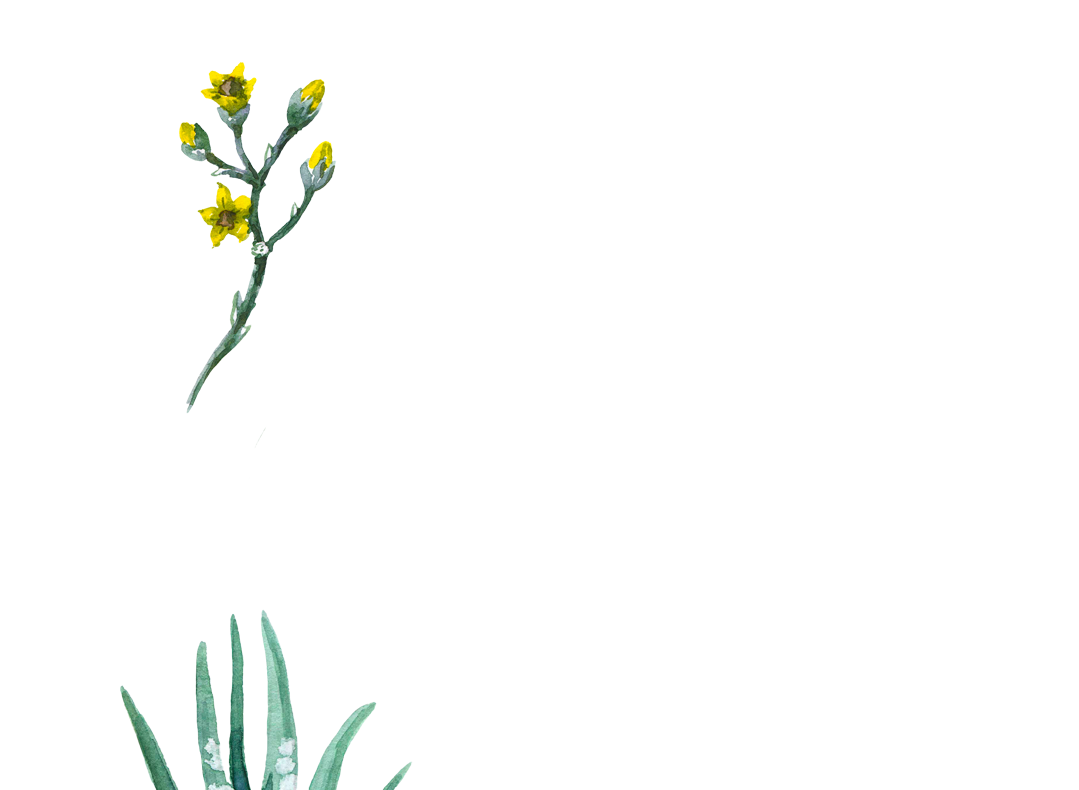
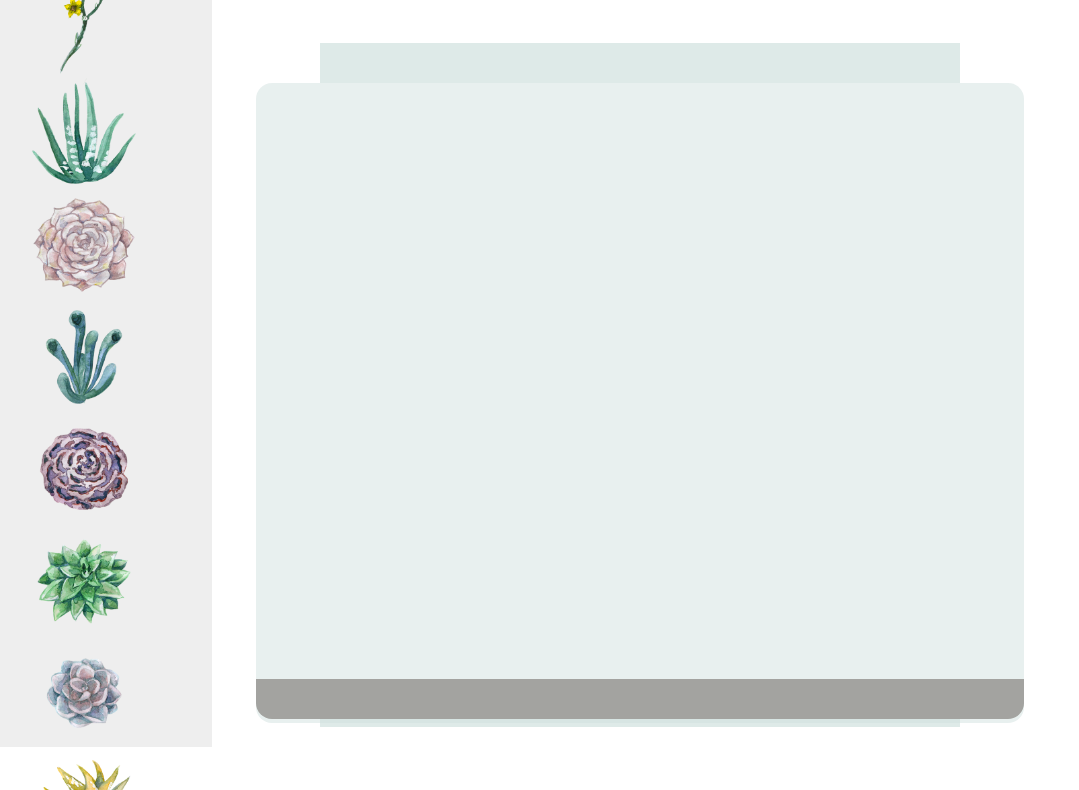
Before and after one commit to Abolfazlms/WebDev, a plain HTML site: page Project1/index.html in a window 1280 px wide. Shown: the part 73-863 px from the top of the page, without its empty margins (0-1079 px from the left). Drawn offline with Linux system fonts and the light colour scheme.

Commit message:
terrarium jar and dirt added and plants sorted

```diff
--- a/Project1/index.html
+++ b/Project1/index.html
@@ -5,6 +5,7 @@
         <meta charset="utf-8"/>
         <meta http-equiv="X-UA-Compatible" content="IE=edge"/>
         <meta name="viewport" content="width=210, initial-scale=1"/>
+        <link rel="stylesheet" href="style.css"/>
     </head>
     <body>
         <h1>My Test Terrarium</h1>
@@ -53,6 +54,16 @@
                     <img class="plant" alt="plant" id="plant14" src="./images/plant14.png">
                 </div>
             </div>
+            <div id="right-containers" class="container"></div>
+        </div>
+        <div id="terrarium">
+            <div class="jar-top"></div>
+            <div class="jar-walls">
+                <div class="jar-glossy-long"></div>
+                <div class="jar-glossy-short"></div>
+            </div>
+            <div class="dirt"></div>
+            <div class="jar-bottom"></div>
         </div>
     </body>
 </html>
--- a/Project1/style.css
+++ b/Project1/style.css
@@ -0,0 +1,77 @@
+body{
+    font-family: Arial, Helvetica, sans-serif;
+}
+h1{
+    color: #3a241d;
+    text-align: center;
+}
+#left-containers{
+    background-color: #eee;
+    width: 15%;
+    left: 0px;
+    top: 0px;
+    position: absolute;
+    height: 100%;
+    padding: 10px;
+}
+#right-containers{
+    background-color: #eee;
+    width: 15%;
+    left: 0px;
+    top: 0px;
+    position: absolute;
+    height: 100%;
+    padding: 10px;
+}
+.plant-holder{
+    position: relative;
+    height: 14%;
+    left: -10px;
+}
+.plant{
+    position: absolute;
+    max-width: 150%;
+    max-height: 150%;
+    z-index: 2;
+}
+.jar-walls {
+    height: 80%;
+    width: 60%;
+    background: #d1e1df;
+    border-radius: 1rem;
+    position: absolute;
+    bottom: 0.5%;
+    left: 20%;
+    opacity: 0.5;
+    z-index: 1;
+    }
+    .jar-top {
+    width: 50%;
+    height: 5%;
+    background: #d1e1df;
+    position: absolute;
+    bottom: 80.5%;
+    left: 25%;
+    opacity: 0.7;
+    z-index: 1;
+    }
+    .jar-bottom {
+    width: 50%;
+    height: 1%;
+    background: #d1e1df;
+    position: absolute;
+    bottom: 0%;
+    left: 25%;
+    opacity: 0.7;
+    }
+    .dirt {
+    width: 60%;
+    height: 5%;
+    background: #3a241d;
+    position: absolute;
+    border-radius: 0 0 1rem 1rem;
+    bottom: 1%;
+    left: 20%;
+    opacity: 0.7;
+    z-index: -1;
+    }
```
